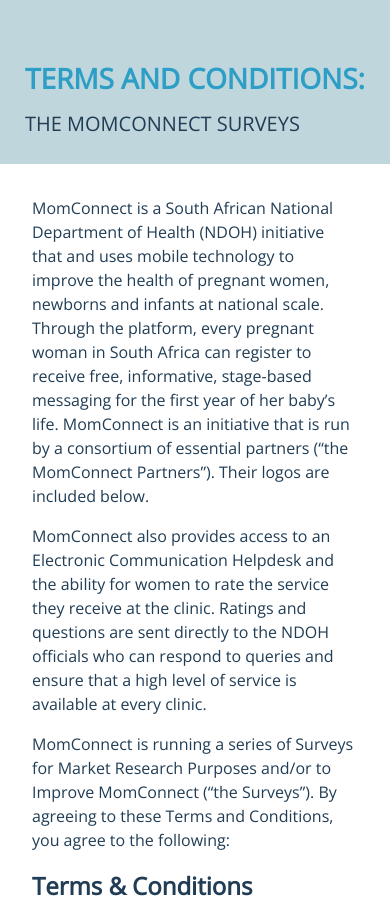
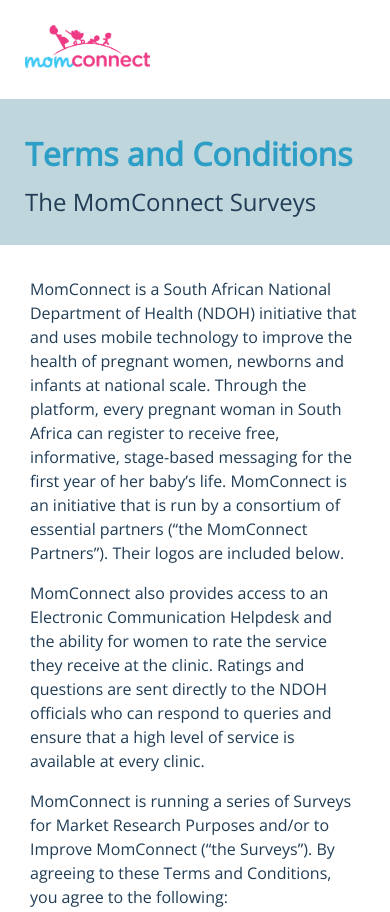
Before and after one commit to praekeltfoundation/momconnect-static, a website: page index.html in a window 390 px wide. Shown: the top 912 px of the page. Drawn offline with nearby package versions, Linux system fonts and the light colour scheme.

Commit message:
update headings, responsive styles and logo

```diff
--- a/index.html
+++ b/index.html
@@ -25,11 +25,19 @@
 </head>
 <body>
   <main class="ContentBody" role="main">
+    <header class="SiteHead">
+        <div class="SiteHead-brand">
+            <a href="/" class="Logo Logo--siteHead">
+                <img src="/static/images/momconnect_logo.png" alt="MomConnect" class="Logo-graphic">
+            </a>
+        </div>
+    </header>
+
     <section class="Paper">
       <article class="Paper-body">
         <header class="Paper-header">
-            <h1 class="Paper-headline">TERMS AND CONDITIONS:</h1>
-            <h3 class="Paper-lead">THE MOMCONNECT SURVEYS</h3>
+            <h1 class="Paper-headline">Terms and Conditions</h1>
+            <h3 class="Paper-lead">The MomConnect Surveys</h3>
         </header>
         <div class="Paper-copy">
           <p>MomConnect is a South African National Department of Health (NDOH) initiative that and uses mobile technology to improve the health of pregnant women, newborns and infants at national scale. Through the platform, every pregnant woman in South Africa can register to receive free, informative, stage-based messaging for the first year of her baby’s life. MomConnect is an initiative that is run by a consortium of essential partners (“the MomConnect Partners”). Their logos are included below.</p>
--- a/static/css/main.scss
+++ b/static/css/main.scss
@@ -6,7 +6,7 @@
 
 html, body  {
   background-color: #213d55;
-  line-height: 1.5;
+  line-height: 1.3;
   position: relative;
 }
 
@@ -17,7 +17,7 @@
   font-size: 16px;
   height: 100%;
   margin: 0 auto;
-  max-width: 40em;
+  max-width: 39.375em;
   overflow: auto;
 }
 
@@ -34,30 +34,56 @@
 p {
   margin-bottom: 16px;
 }
+ol, ul, li {
+  padding: 0;
+  list-style-position: inside;
+}
 
 .ContentBody {
   font-weight: 300;
   overflow: auto;
 }
+
+.SiteHead {
+  display: flex;
+  flex-direction: row;
+  flex-wrap: wrap;
+  align-content: stretch;
+  justify-content: space-between;
+  background-color: #fff;
+  overflow: hidden;
+
+  &-brand {
+    margin: 25px;
+  }
+  .Logo {
+    &--siteHead {
+      display: block;
+    }
+    &-graphic {
+      max-width: 125px;
+    }
+  }
+}
 .Paper {
   &-body {
-    text-align: left;
+    text-align: center;
   }
   &-header {
-    padding: 25px;
+    padding: 25px 10px;
     background-color: #c0d6dd;
     border-bottom: #dae8eb;
   }
   &-copy {
-    padding: 16px 32px;
+    padding: 16px 10px;
   }
   &-headline {
     color: #2d9ec5;
-    font-size: 1.750em;
-    margin: 32px 0 10px;
+    font-size: 1.375em;
+    margin: 10px 0;
   }
   &-lead {
-    font-size: 1.250em;
+    font-size: 1.500em;
     font-weight: 300;
   }
 
@@ -78,3 +104,28 @@
     }
   }
 }
+
+@media screen and (min-width: 22.500em) {
+  html, body {
+    line-height: 1.5;
+  }
+  ol, ul, li {
+    padding: auto;
+  }
+  .Paper {
+    &-body {
+      text-align: left;
+    }
+    &-header {
+      padding: 25px;
+    }
+    &-copy {
+      padding: 16px 30px;
+    }
+    &-headline {
+      font-size: 2em;
+      line-height: 1.25;
+    }
+  }
+
+}
```
Also changed, not shown: static/dest/main.min.css, static/images/momconnect_logo.png (added), 1 other file.
